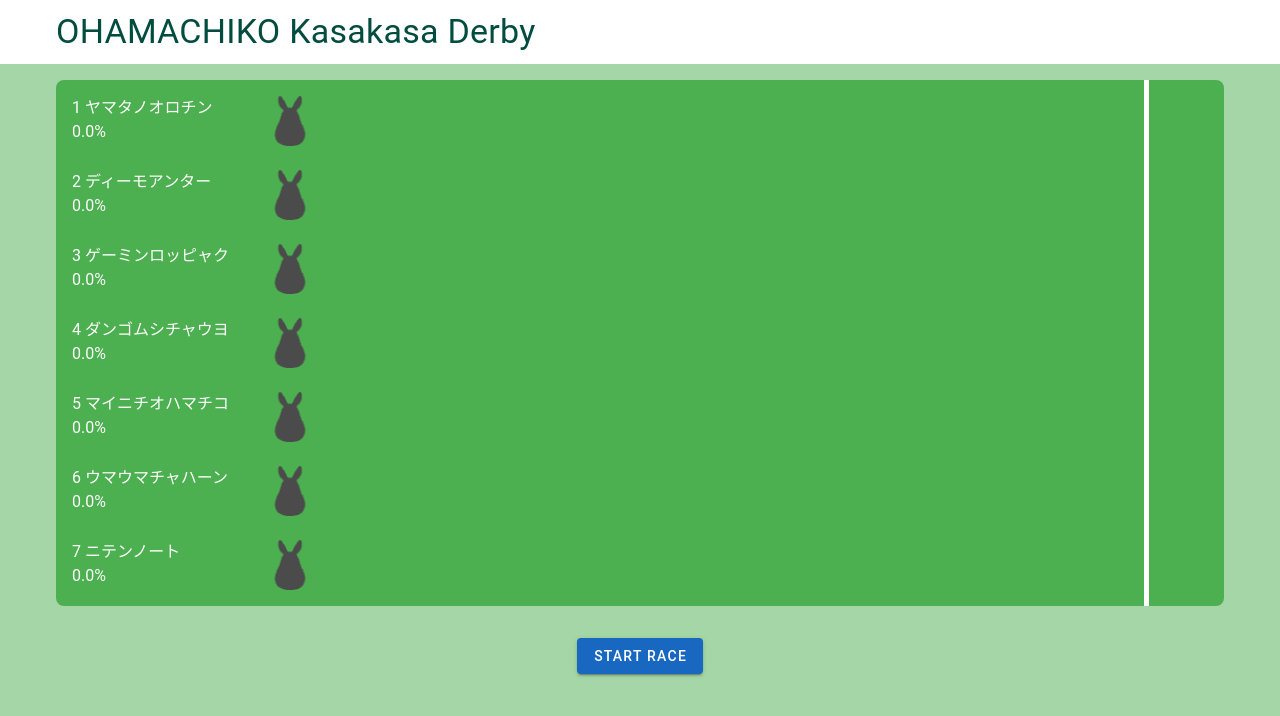
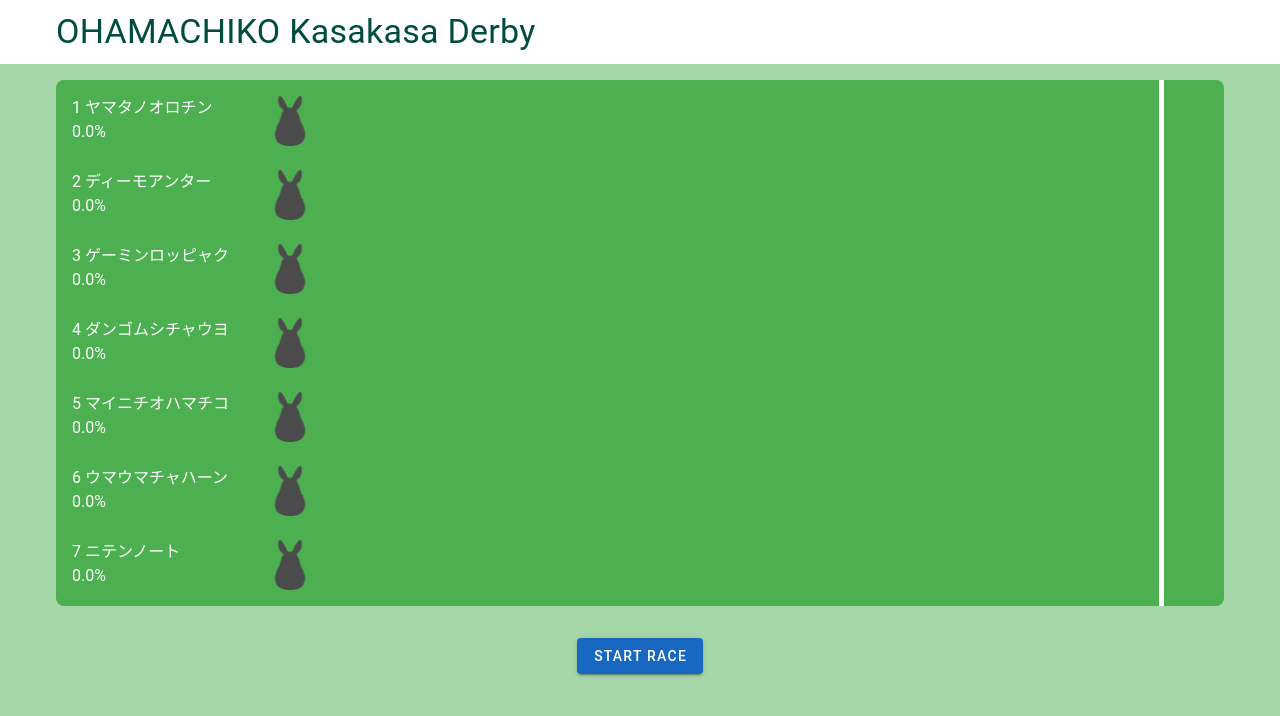
Before and after one commit to yue-fukahi/ohamachirace, a Vue app: page / in a window 1280 px wide. Shown: the top 716 px of the page. Built offline with nearby package versions, Linux system fonts and the light colour scheme; the HTML template or start-up script is replaced by a standard one.

Commit message:
ゴールライン位置調整

```diff
--- a/src/App.vue
+++ b/src/App.vue
@@ -189,7 +189,7 @@ const resetRace = () => {
 .goal-line {
   position: absolute;
   top: 0%;
-  right: 75px;
+  right: 60px;
   width: 5px;
   height: 100%;
   background-color: white;
```
